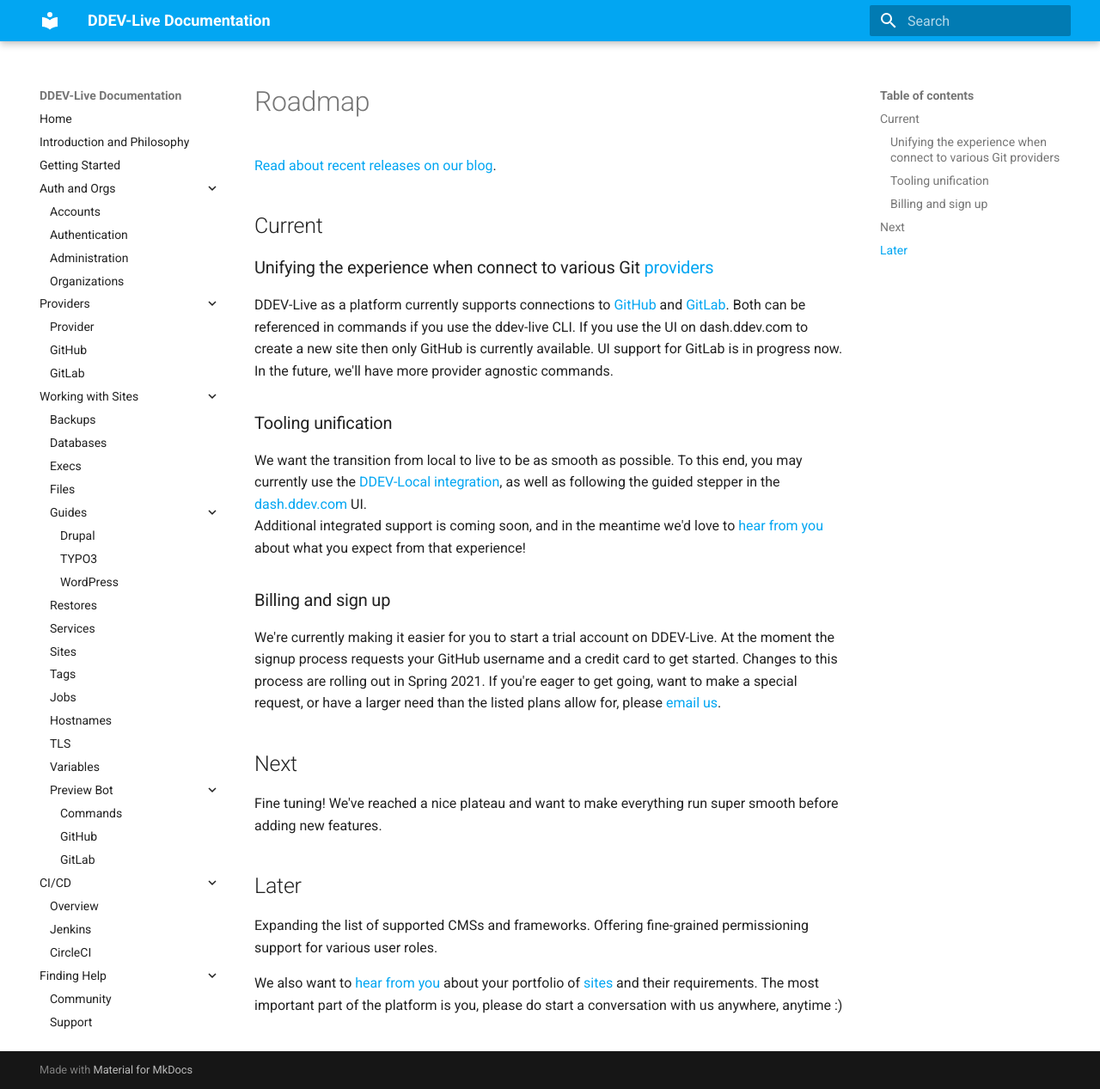
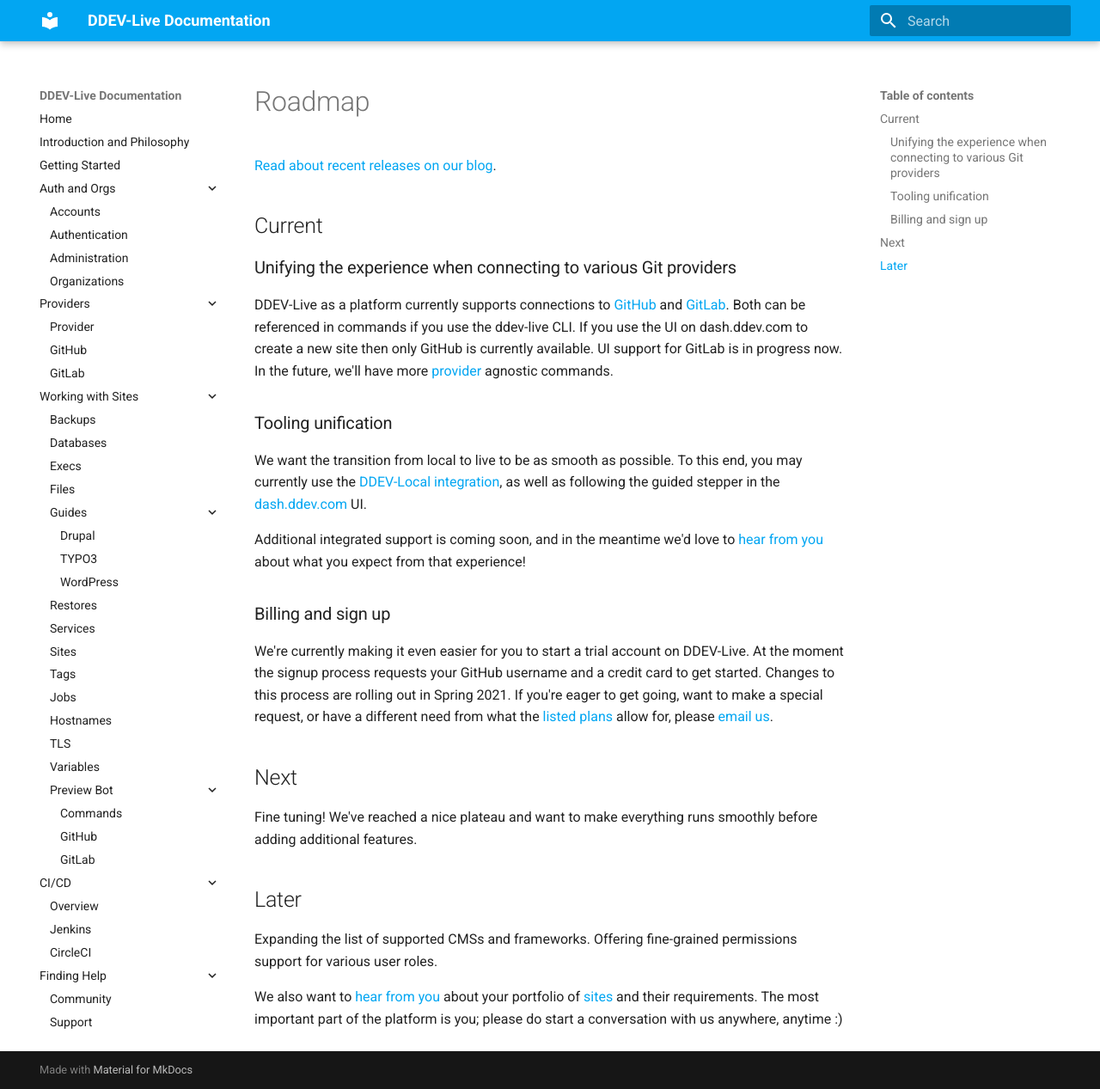
Before and after one commit to fru-io/docs-live, an MkDocs documentation site: the page built from docs/roadmap.md, in a window 1280 px wide and 1267 px high. Shown: the whole window at 86% size. Built offline with MkDocs 1.6.1 and Material for MkDocs 9.7.7, drawn with Linux system fonts in a browser that asks for light colours.

Commit message:
Update roadmap.md (#135)
Pesky typos and some fine tuning.

```diff
--- a/docs/roadmap.md
+++ b/docs/roadmap.md
@@ -8,20 +8,21 @@ description: What's new and what's coming soon for DDEV hosting
 [Read about recent releases on our blog](https://www.ddev.com/tag/platform-updates/).
 
 ## Current
-### Unifying the experience when connect to various Git [providers](providers.md)
-DDEV-Live as a platform currently supports connections to [GitHub](github.md) and [GitLab](gitlab.md). Both can be referenced in commands if you use the ddev-live CLI. If you use the UI on dash.ddev.com to create a new site then only GitHub is currently available. UI support for GitLab is in progress now. In the future, we'll have more provider agnostic commands.
+### Unifying the experience when connecting to various Git providers
+DDEV-Live as a platform currently supports connections to [GitHub](github.md) and [GitLab](gitlab.md). Both can be referenced in commands if you use the ddev-live CLI. If you use the UI on dash.ddev.com to create a new site then only GitHub is currently available. UI support for GitLab is in progress now. In the future, we'll have more [provider](providers.md) agnostic commands.
 
 ### Tooling unification
 We want the transition from local to live to be as smooth as possible. To this end, you may currently use the [DDEV-Local integration](https://ddev.readthedocs.io/en/stable/users/providers/DDEV-Live/), as well as following the guided stepper in the [dash.ddev.com](https://dash.ddev.com/) UI.
+
 Additional integrated support is coming soon, and in the meantime we'd love to [hear from you](support.md) about what you expect from that experience!
 
 ### Billing and sign up
-We're currently making it easier for you to start a trial account on DDEV-Live. At the moment the signup process requests your GitHub username and a credit card to get started. Changes to this process are rolling out in Spring 2021. If you're eager to get going, want to make a special request, or have a larger need than the listed plans allow for, please [email us](mailto:support@ddev.com).
+We're currently making it even easier for you to start a trial account on DDEV-Live. At the moment the signup process requests your GitHub username and a credit card to get started. Changes to this process are rolling out in Spring 2021. If you're eager to get going, want to make a special request, or have a different need from what the [listed plans](https://www.ddev.com/pricing/) allow for, please [email us](mailto:support@ddev.com).
 
 ## Next
-Fine tuning! We've reached a nice plateau and want to make everything run super smooth before adding new features.
+Fine tuning! We've reached a nice plateau and want to make everything runs smoothly before adding additional features.
 
 ## Later
-Expanding the list of supported CMSs and frameworks. Offering fine-grained permissioning support for various user roles.
+Expanding the list of supported CMSs and frameworks. Offering fine-grained permissions support for various user roles.
 
-We also want to [hear from you](https://dash.ddev.com/feedback/) about your portfolio of [sites](sites.md) and their requirements. The most important part of the platform is you, please do start a conversation with us anywhere, anytime :)
+We also want to [hear from you](https://dash.ddev.com/feedback/) about your portfolio of [sites](sites.md) and their requirements. The most important part of the platform is you; please do start a conversation with us anywhere, anytime :)
```
